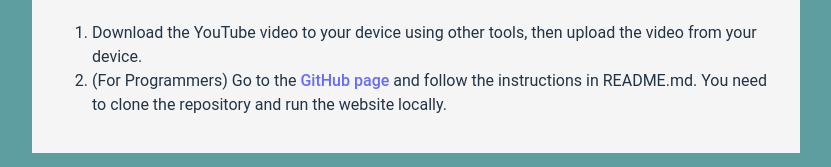
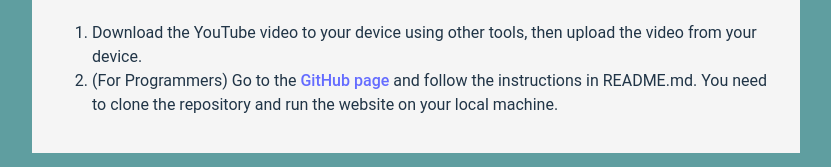
Before and after one commit to yiminghuang47/video2sheetmusic, a React (Vite) app in the folder client/: page /about in a window 1280 px wide. Shown: the part 591-758 px from the top of the page, without its empty margins (224-1055 px from the left). Built offline with nearby package versions, Linux system fonts and the light colour scheme.

Commit message:
changed wording

```diff
--- a/client/src/components/About.jsx
+++ b/client/src/components/About.jsx
@@ -53,7 +53,7 @@ export default function About() {
                     https://video2sheetmusic.vercel.app/
                 </a>
                 , then the YouTube link upload won't work due to YouTube's
-                policies
+                policies.
             </p>
             <p>There are two alternatives.</p>
             <ol>
@@ -71,7 +71,7 @@ export default function About() {
                         GitHub page
                     </a>{" "}
                     and follow the instructions in README.md. You need to clone
-                    the repository and run the website locally.
+                    the repository and run the website on your local machine.
                 </li>
             </ol>
         </div>
--- a/client/src/components/Upload.jsx
+++ b/client/src/components/Upload.jsx
@@ -251,7 +251,7 @@ export default function Upload() {
             )}
             {import.meta.env.PROD && (
                 <p>
-                    Note: YouTube upload only works locally. See{" "}
+                    Note: YouTube upload only works on local machine. See{" "}
                     <a
                         href="/about#youtube-upload-note"
                         target="_blank"
```
